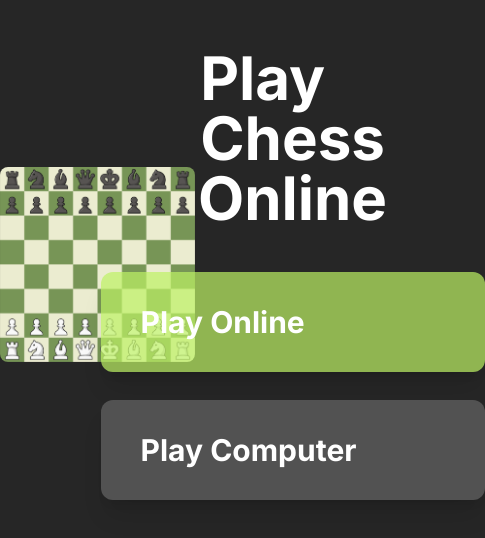
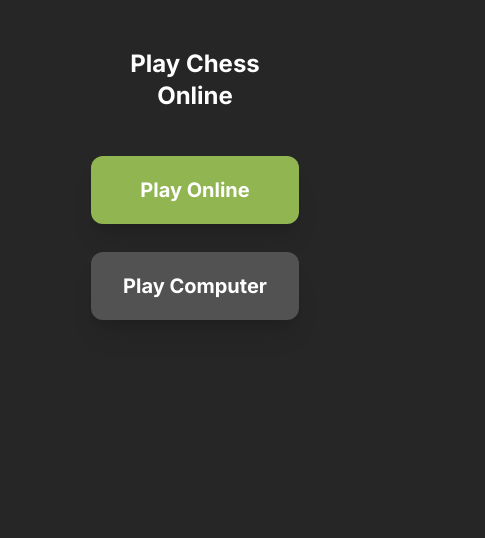
Before and after one commit to majid-2002/ChessArena, a Next.js app in the folder frontend/: page / in a window 390 px wide. Shown: the top 538 px of the page, 485 px wide, since content can reach past the window. Built offline with nearby package versions, Linux system fonts and the light colour scheme.

Commit message:
f: home interface responsiveness

```diff
--- a/frontend/src/app/page.tsx
+++ b/frontend/src/app/page.tsx
@@ -5,19 +5,19 @@ export default function Home() {
   return (
     <main className="flex flex-col min-h-screen w-full py-4">
       <div className="flex">
-        <div className="w-1/2 flex items-center justify-center">
-          <Image src={chessboard} alt="Chessboard" width={600}  className="rounded-lg"/>
+        <div className="w-1/2 hidden items-center justify-center sm:flex">
+          <Image src={chessboard} alt="Chessboard" width={600} height={500} className="rounded-lg"/>
         </div>
-        <div className="flex flex-col w-1/2  justify-between">
-          <div className="text-6xl font-bold text-white flex flex-col items-center p-8">
+        <div className="flex flex-col sm:w-1/2 justify-evenly w-full">
+          <div className="sm:text-6xl text-2xl font-bold text-white flex flex-col items-center p-8">
             <h4 className="inline">Play Chess</h4>
             <h4 className="inline">Online</h4>
           </div>
           <div className="flex flex-col w-auto items-center justify-center space-y-7 p-3">
-            <div className="bg-lime-300/70  flex items-center w-96 rounded-xl shadow-xl text-left text-3xl text-white font-bold px-10  py-8 ">
+            <div className="bg-lime-300/70  flex items-center w-52 p-5 sm:w-96 rounded-xl max-sm:justify-center max-sm:text-xl shadow-xl sm:text-left sm:text-3xl text-white font-bold sm:px-10 sm:py-8 ">
               <button className="text-shadow-lg">Play Online</button>
             </div>
-            <div className="bg-neutral-600 flex items-center w-96 rounded-xl shadow-xl text-left text-3xl text-white font-bold px-10  py-8">
+            <div className="bg-neutral-600 flex items-center w-52 p-5 sm:w-96 rounded-xl max-sm:justify-center max-sm:text-xl shadow-xl sm:text-left sm:text-3xl text-white font-bold sm:px-10  sm:py-8">
               <button className="text-shadow-lg">Play Computer</button>
             </div>
           </div>
```
